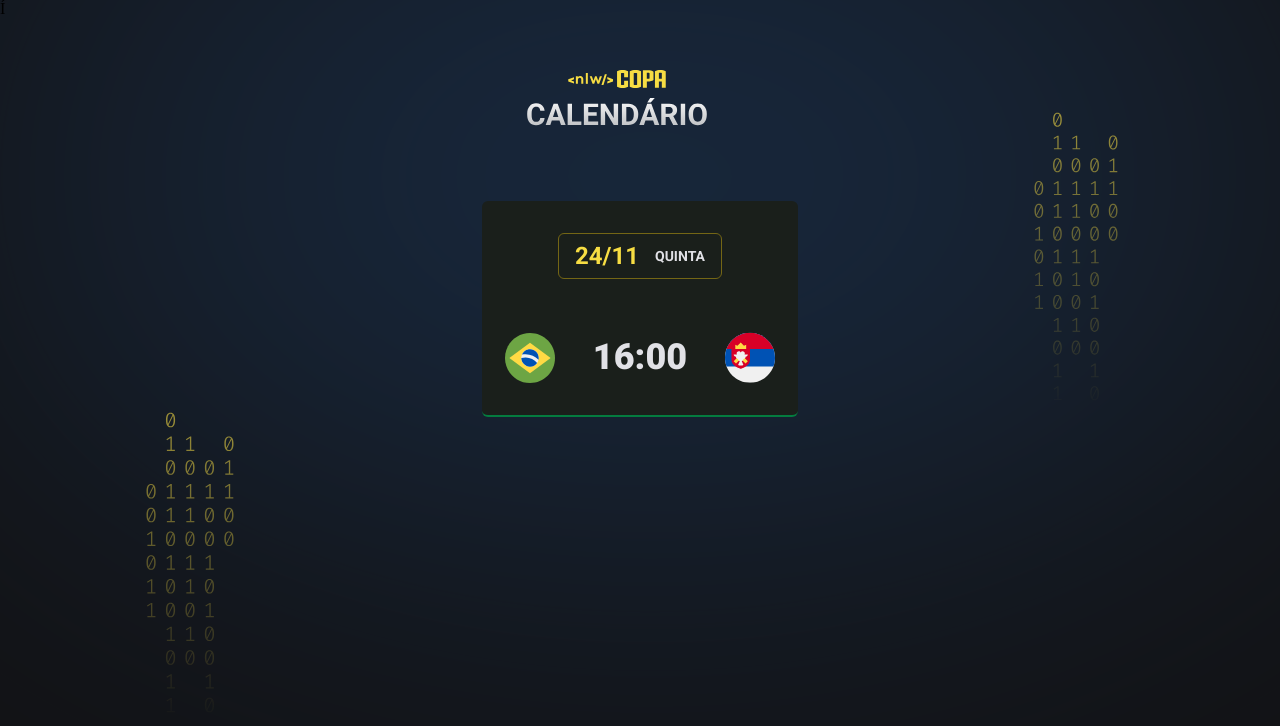
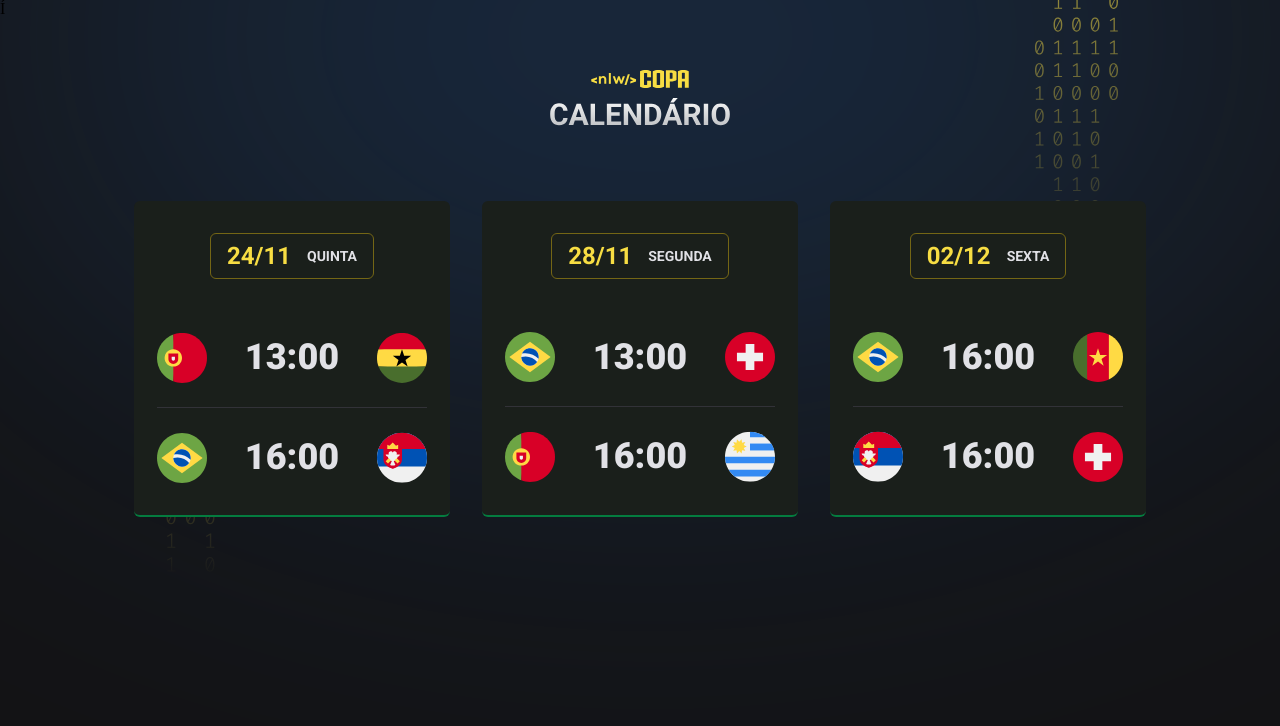
Before and after one commit to nathaliebfm/calendarioCopaNLW, a plain HTML site: page index.html in a window 1280 px wide. Drawn offline with Linux system fonts and the light colour scheme.

Commit message:
Inclusão das alterações feitas na aula 3 :soccer:

```diff
--- a/index.html
+++ b/index.html
@@ -18,23 +18,7 @@
   <body>
     <!--Comentário-->
     <div id="app">
-      <header>
-        <img src="./assets/logo.svg" alt="Logo NLW" />
-      </header>
-      <main id="cards">
-        <div class="card">
-          <h2>24/11 <span>quinta</span></h2>
-
-          <ul>
-            <li>
-              <img src="./assets/icon-brazil.svg" alt="Bandeira do Brasil" />
-              <strong>16:00</strong>
-              <img src="./assets/icon-serbia.svg" alt="Bandeira da Sérvia" />
-            </li>
-
-          </ul>
-        </div>
-      </main>
     </div>
+    <script src="./main.js"></script>
   </body>
 </html>
--- /dev/null
+++ b/main.js
@@ -0,0 +1,47 @@
+function createGame(player1, hour, player2) {
+  return `
+    <li>
+      <img src="./assets/icon-${player1}.svg" alt="Bandeira do ${player1}" />
+      <strong>${hour}</strong>
+      <img src="./assets/icon-${player2}.svg" alt="Bandeira da ${player2}" />
+    </li>
+  `
+}
+
+function createCard(date, day, games) {
+  return `
+  <div class="card">
+          <h2>${date} <span>${day}</span></h2>
+          <ul>
+            ${games}
+          </ul>
+        </div>
+  `
+}
+
+document.querySelector("#app").innerHTML = `
+      <header>
+        <img src="./assets/logo.svg" alt="Logo NLW" />
+      </header>
+      <main id="cards">
+        ${createCard(
+          "24/11",
+          "quinta",
+          createGame("portugal", "13:00", "gana") +
+            createGame("brazil", "16:00", "serbia")
+        )}
+        ${createCard(
+          "28/11",
+          "segunda",
+          createGame("brazil", "13:00", "switzerland") +
+            createGame("portugal", "16:00", "uruguay")
+        )}
+        ${createCard(
+          "02/12",
+          "sexta",
+          createGame("brazil", "16:00", "cameroon") +
+            createGame("serbia", "16:00", "switzerland")
+        )}
+      </main>
+`
+//Tirar essa parte do html e colocar aqui, dá essa função para o Javascript, não rodando por HTML
--- a/style.css
+++ b/style.css
@@ -12,7 +12,7 @@ body{
   background-color: #121214;
   background-image: url(./assets/bg.svg);
   background-position-x: center;
-  background-position-y: 55.6%;
+  background-position-y: -715px;
 }
 
 #app{
@@ -22,6 +22,13 @@ body{
 
 header{
   margin-bottom: 63px;
+  text-align: center;
+}
+
+#cards{
+  display: flex;
+  flex-direction:row;
+  gap: 32px;
 }
 
 .card{
```
Also changed, not shown: assets/icon-cameroon.svg (added), assets/icon-gana.svg (added), assets/icon-portugal.svg (added), assets/icon-switzerland.svg (added), assets/icon-uruguay.svg (added).
